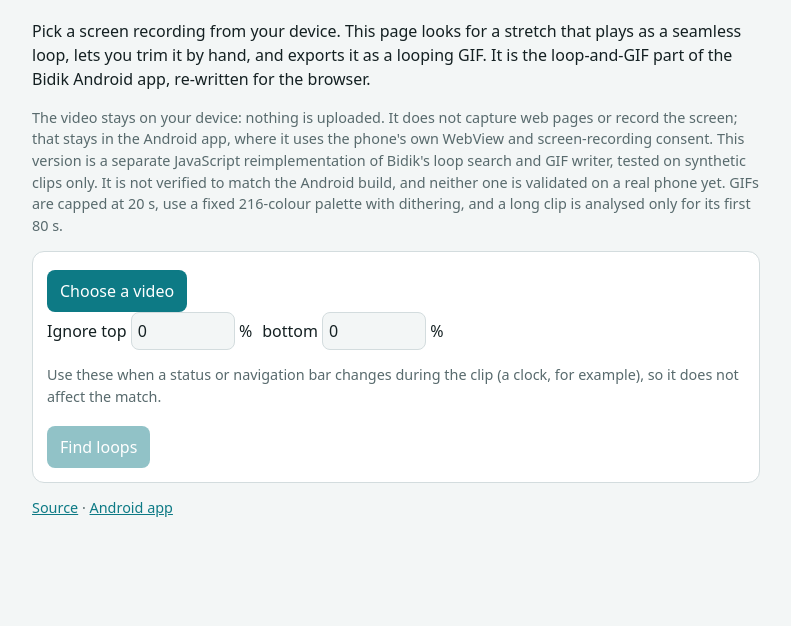
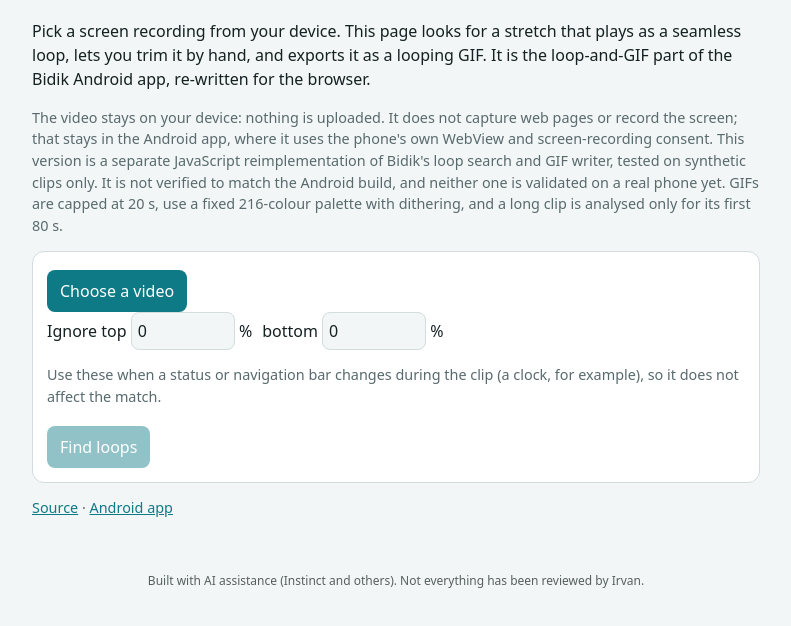
Before and after one commit to irvan-putra/bidik, a plain HTML site: page site/index.html in a window 1280 px wide. Shown: the part 88-714 px from the top of the page, without its empty margins (244-1035 px from the left). Drawn offline with Linux system fonts and the light colour scheme.

Commit message:
Add AI-assistance note: built with AI (Instinct and others), not everything reviewed by Irvan

```diff
--- a/site/index.html
+++ b/site/index.html
@@ -26,4 +26,5 @@ input[type=number]{font:inherit;width:6.5em;padding:6px;border-radius:8px;border
 <div class="row"><label>fps <input id="fps" type="number" min="2" max="20" value="10"></label><label>max width <input id="mw" type="number" min="120" max="960" value="480"></label>
 <button id="ex">Export GIF</button></div><p id="xst" class="mut"></p><div id="out"></div></div>
 <p class="mut"><a href="https://github.com/irvan-putra/bidik">Source</a> · <a href="https://github.com/irvan-putra/bidik/releases">Android app</a></p>
-<script src="loop.js"></script><script src="app.js"></script></main></body></html>
+<script src="loop.js"></script><script src="app.js"></script></main><p class="ai-note" style="text-align:center;font:12px/1.4 system-ui,sans-serif;opacity:.7;margin:24px 12px">Built with AI assistance (Instinct and others). Not everything has been reviewed by Irvan.</p>
+</body></html>
```
Also changed, not shown: 1 other file.
